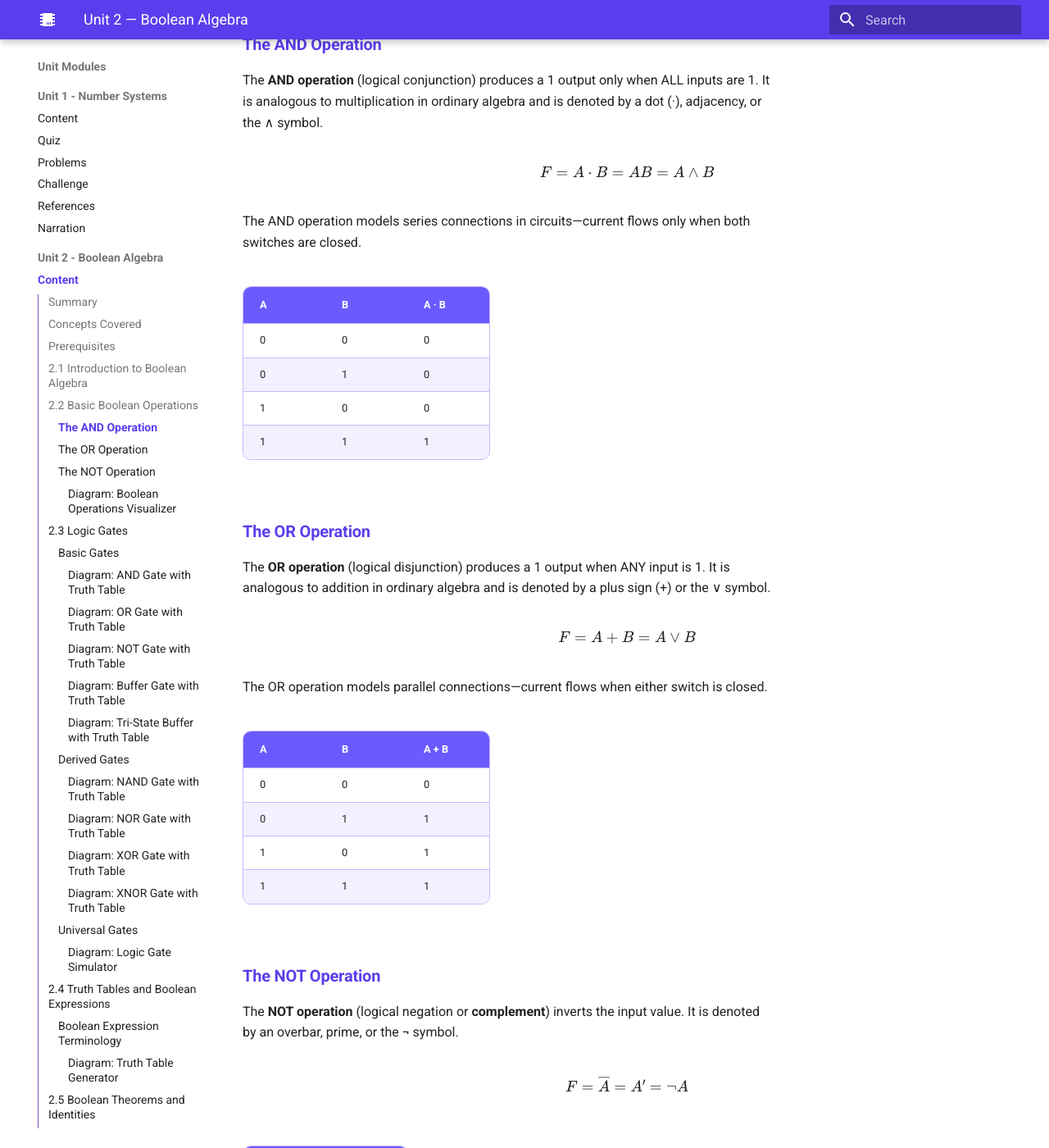
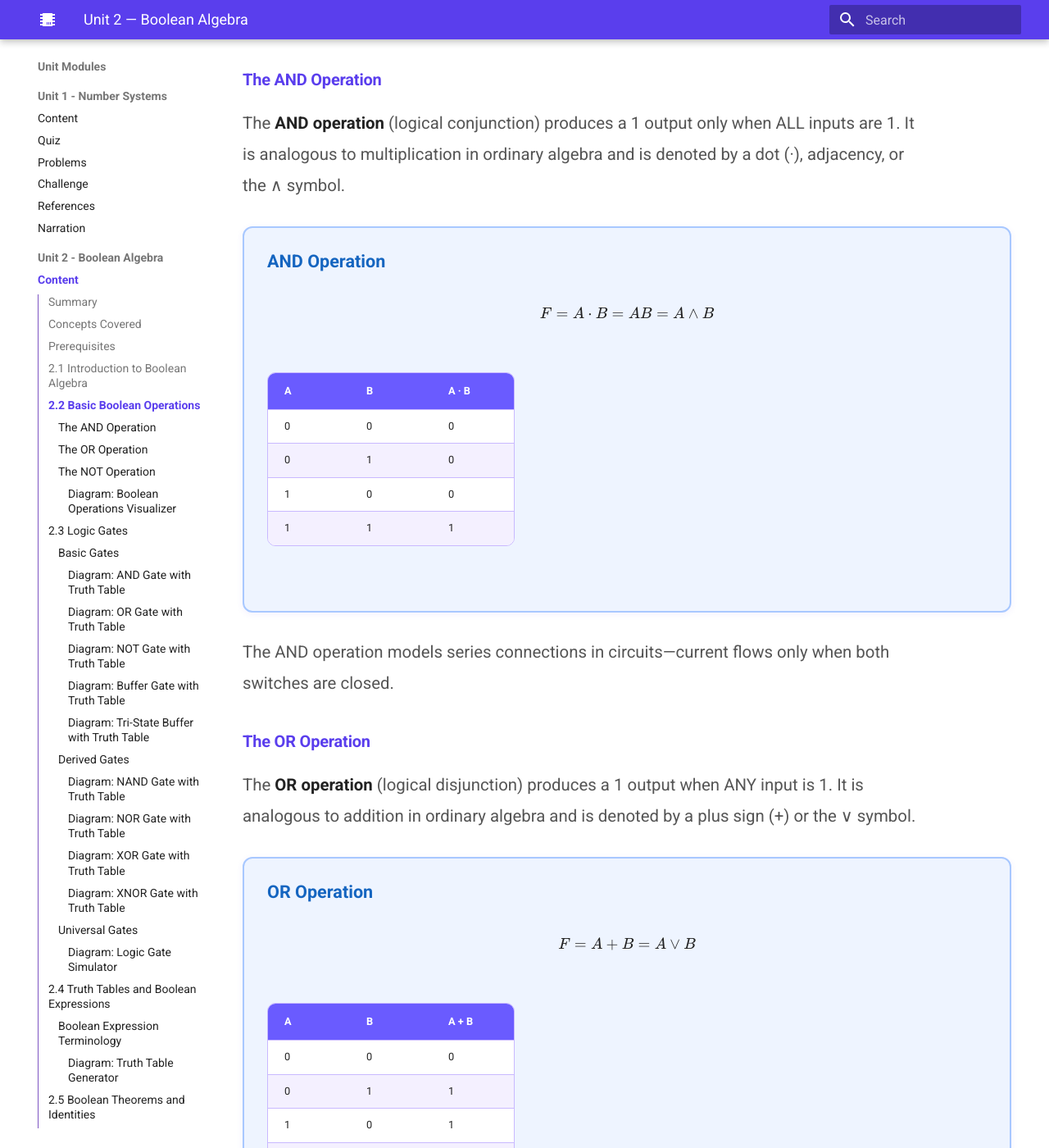
Before and after one commit to Nati-123/intelligent-textbook-ee2301, an MkDocs documentation site: the page built from docs/unit2-boolean-algebra/index.md, in a window 1280 px wide and 1400 px high, scrolled down 4299 px. Shown: the whole window at 82% size. Built offline with MkDocs 1.6.1 and Material for MkDocs 9.7.7, drawn with Linux system fonts in a browser that asks for light colours; nearby versions of some CDN libraries; some of the changed text lies outside the part shown.

Commit message:
Restyle Section 2.2: blue boxes for AND, OR, NOT operations and truth tables
Co-Authored-By: Claude Opus 4.6 <noreply@anthropic.com>

```diff
--- a/docs/unit2-boolean-algebra/index.md
+++ b/docs/unit2-boolean-algebra/index.md
@@ -135,17 +135,22 @@ George Boole's work predated electronic computers by nearly a century. Claude Sh
 
 ---
 
-## 2.2 Basic Boolean Operations
+<h2 id="22-basic-boolean-operations" style="color: #5A3EED !important; border-left: none !important; border-bottom: 2px solid #5A3EED; padding-left: 0 !important; padding-bottom: 0.4rem; font-weight: 800; margin-top: 2.2rem; margin-bottom: 0.8rem;">2.2 Basic Boolean Operations</h2>
 
+<p style="color: #555; line-height: 1.85; font-size: 1.02rem; margin-bottom: 1.2rem;">
 Boolean algebra defines three fundamental operations from which all other operations can be derived: AND, OR, and NOT.
+</p>
 
-### The AND Operation
+<h3 style="color: #5A3EED; font-weight: 700; margin-top: 1.8rem; margin-bottom: 0.6rem;">The AND Operation</h3>
 
-The **AND operation** (logical conjunction) produces a 1 output only when ALL inputs are 1. It is analogous to multiplication in ordinary algebra and is denoted by a dot (·), adjacency, or the ∧ symbol.
+<p style="color: #555; line-height: 1.85; font-size: 1.02rem; margin-bottom: 1.2rem;">
+The <strong>AND operation</strong> (logical conjunction) produces a 1 output only when ALL inputs are 1. It is analogous to multiplication in ordinary algebra and is denoted by a dot (·), adjacency, or the ∧ symbol.
+</p>
+
+<div style="background: #EEF4FF; border: 2px solid #A8C8FF; border-radius: 12px; padding: 24px 28px; margin: 1.5rem 0; box-shadow: 0 2px 8px rgba(90,61,237,0.07);" markdown>
+<p style="color: #1565C0; font-weight: 700; font-size: 1.08rem; margin-top: 0; margin-bottom: 14px;">AND Operation</p>
 
 $$F = A \cdot B = AB = A \land B$$
-
-The AND operation models series connections in circuits—current flows only when both switches are closed.
 
 | A | B | A · B |
 |---|---|-------|
@@ -154,13 +159,22 @@ The AND operation models series connections in circuits—current flows only whe
 | 1 | 0 | 0 |
 | 1 | 1 | 1 |
 
-### The OR Operation
+</div>
 
-The **OR operation** (logical disjunction) produces a 1 output when ANY input is 1. It is analogous to addition in ordinary algebra and is denoted by a plus sign (+) or the ∨ symbol.
+<p style="color: #555; line-height: 1.85; font-size: 1.02rem; margin-bottom: 1.2rem;">
+The AND operation models series connections in circuits—current flows only when both switches are closed.
+</p>
+
+<h3 style="color: #5A3EED; font-weight: 700; margin-top: 1.8rem; margin-bottom: 0.6rem;">The OR Operation</h3>
+
+<p style="color: #555; line-height: 1.85; font-size: 1.02rem; margin-bottom: 1.2rem;">
+The <strong>OR operation</strong> (logical disjunction) produces a 1 output when ANY input is 1. It is analogous to addition in ordinary algebra and is denoted by a plus sign (+) or the ∨ symbol.
+</p>
+
+<div style="background: #EEF4FF; border: 2px solid #A8C8FF; border-radius: 12px; padding: 24px 28px; margin: 1.5rem 0; box-shadow: 0 2px 8px rgba(90,61,237,0.07);" markdown>
+<p style="color: #1565C0; font-weight: 700; font-size: 1.08rem; margin-top: 0; margin-bottom: 14px;">OR Operation</p>
 
 $$F = A + B = A \lor B$$
-
-The OR operation models parallel connections—current flows when either switch is closed.
 
 | A | B | A + B |
 |---|---|-------|
@@ -169,9 +183,20 @@ The OR operation models parallel connections—current flows when either switch
 | 1 | 0 | 1 |
 | 1 | 1 | 1 |
 
-### The NOT Operation
+</div>
 
-The **NOT operation** (logical negation or **complement**) inverts the input value. It is denoted by an overbar, prime, or the ¬ symbol.
+<p style="color: #555; line-height: 1.85; font-size: 1.02rem; margin-bottom: 1.2rem;">
+The OR operation models parallel connections—current flows when either switch is closed.
+</p>
+
+<h3 style="color: #5A3EED; font-weight: 700; margin-top: 1.8rem; margin-bottom: 0.6rem;">The NOT Operation</h3>
+
+<p style="color: #555; line-height: 1.85; font-size: 1.02rem; margin-bottom: 1.2rem;">
+The <strong>NOT operation</strong> (logical negation or <strong>complement</strong>) inverts the input value. It is denoted by an overbar, prime, or the ¬ symbol.
+</p>
+
+<div style="background: #EEF4FF; border: 2px solid #A8C8FF; border-radius: 12px; padding: 24px 28px; margin: 1.5rem 0; box-shadow: 0 2px 8px rgba(90,61,237,0.07);" markdown>
+<p style="color: #1565C0; font-weight: 700; font-size: 1.08rem; margin-top: 0; margin-bottom: 14px;">NOT Operation</p>
 
 $$F = \overline{A} = A' = \lnot A$$
 
@@ -180,7 +205,11 @@ $$F = \overline{A} = A' = \lnot A$$
 | 0 | 1 |
 | 1 | 0 |
 
+</div>
+
+<p style="color: #555; line-height: 1.85; font-size: 1.02rem; margin-bottom: 1.2rem;">
 The complement of 0 is 1, and the complement of 1 is 0. This operation is fundamental to implementing negative logic and creating other derived operations.
+</p>
 
 #### Diagram: Boolean Operations Visualizer
 
```
